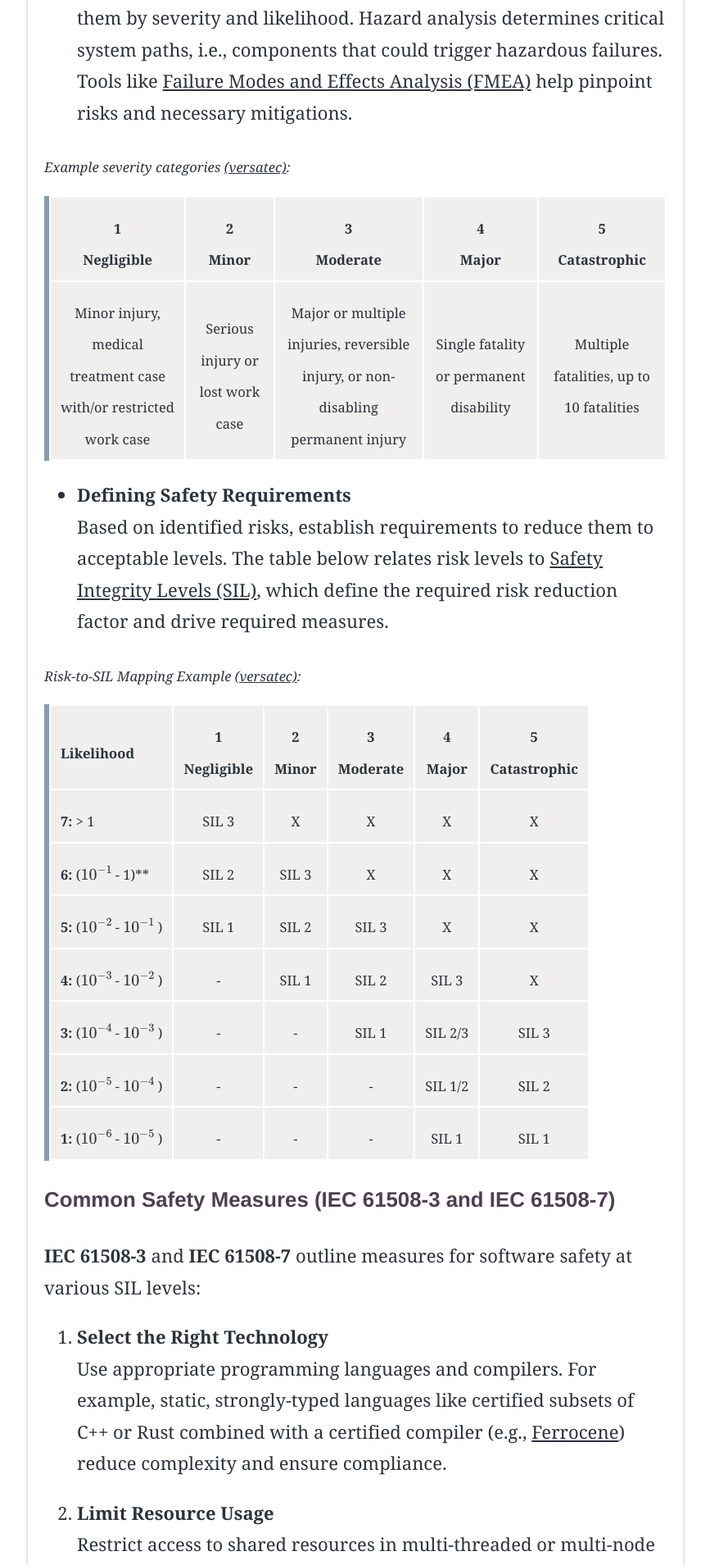
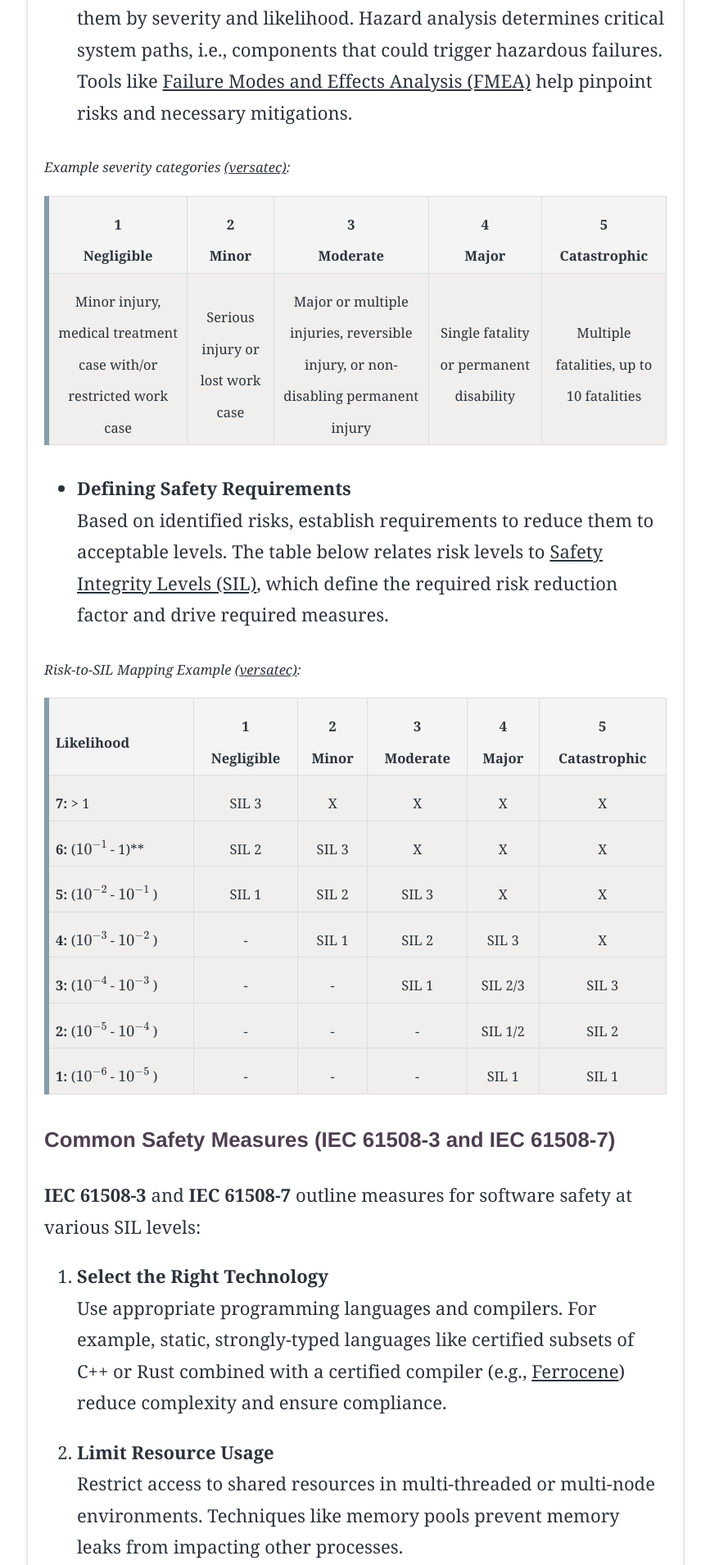
Before and after one commit to bhamacher92/bhamacher92.github.io, a Jekyll site: the page built from _posts/swq_series/2025-01-01-010-safety-traits.markdown, in a window 1280 px wide. Shown: the part 4072-5981 px from the top of the page at 82% size, without its empty margins (206-1073 px from the left). Built offline with Jekyll 4.4.1, drawn with Linux system fonts in a browser that asks for light colours; some web fonts are replaced; formulas are drawn with MathJax 3.

Commit message:
Fix huger tables for mobile
Signed-off-by: Bastian Hamacher <bastian.hamacher@ergosign.de>

```diff
--- a/_config.yml
+++ b/_config.yml
@@ -73,6 +73,9 @@
   comments: all
   startings: [html, head, body]
 
+kramdown:
+  parse_block_html: true
+
 # Outputting
 timezone: # https://en.wikipedia.org/wiki/List_of_tz_database_time_zones
 
--- a/_layouts/post.html
+++ b/_layouts/post.html
@@ -29,7 +29,9 @@
         {% include sidebar.html context="post" class="side" id="sidebar" %}
         {% if page.toc %}{% include sidebar-toc.html %}{% endif %}
         {% include github-button.html %}
-        {{page.content | markdownify}}
+        <div class="content">
+          {{ page.content | markdownify | replace: "<table>", '<div class="table-container"><table>' | replace: "</table>", '</table></div>' }}
+        </div>
         {% include sidebar.html context="post" class="inline" id="post-end" %}
         <div class="separator"></div>
         {% include author-box.html %}
--- a/assets/css/main.css
+++ b/assets/css/main.css
@@ -443,13 +443,50 @@
 }
 table {
       border-left: 6px solid var(--accent);
+      overflow-x: auto;
 }
 table td, table th {
     border: 0;
     padding: 12px;
     text-align: left;
     background-color: var(--grey5);
-}
+    overflow-x: auto;
+}
+
+/*
+Start Custom Table Container
+ */
+
+ .table-container {
+  overflow-x: auto;
+  -webkit-overflow-scrolling: touch;
+  margin-bottom: 1.5em; /* Add some spacing after tables */
+}
+
+/* Optional: Style the table */
+.table-container table {
+  width: 100%;
+  border-collapse: collapse;
+}
+
+.table-container th,
+.table-container td {
+  border: 1px solid #ddd;
+  padding: 8px;
+  text-align: left;
+}
+
+.table-container th {
+  background-color: #f4f4f4;
+  font-weight: bold;
+}
+
+/*
+End Custom Table Container
+*/
+
+
+
 blockquote {
     border-left: 10px solid var(--grey4);
     padding-left: 1em;
```
